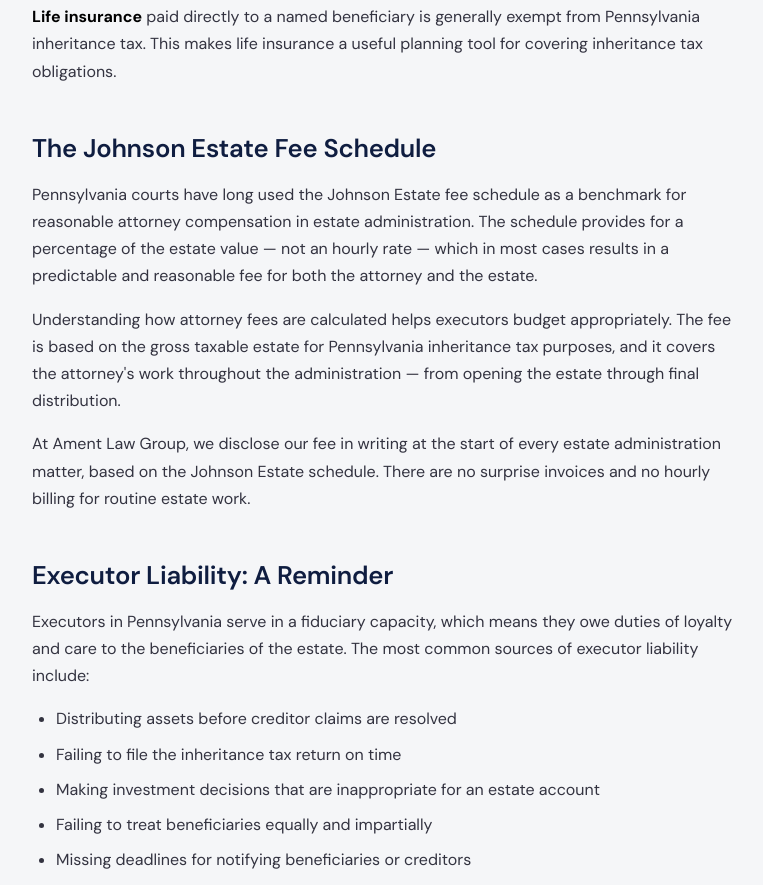
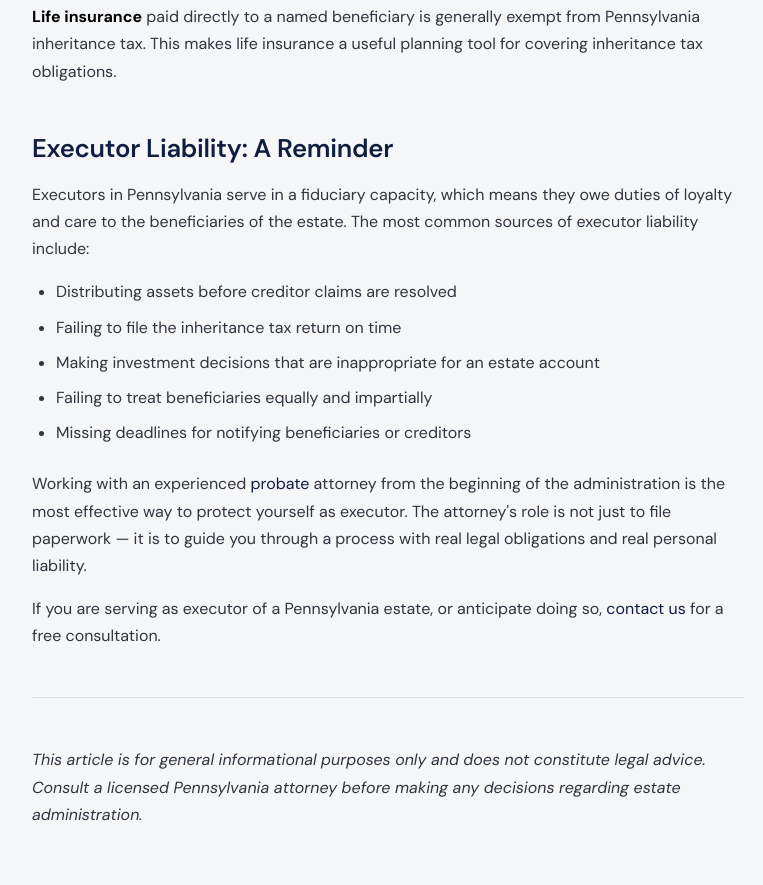
Before and after one commit to jament23/ament-law-website, an Eleventy site: page blog/posts/pennsylvania-estate-administration-changes-2026.md in a window 1280 px wide. Shown: the part 2449-3334 px from the top of the page, without its empty margins (62-825 px from the left). Built offline with nearby package versions, Linux system fonts and the light colour scheme; Eleventy itself is replaced by a stand-in of ours; files that its build step writes are made by us from their sources.

Commit message:
Update blog post: What's New in Pennsylvania Estate Administration: Changes Executors Need to Know

```diff
--- a/blog/posts/pennsylvania-estate-administration-changes-2026.md
+++ b/blog/posts/pennsylvania-estate-administration-changes-2026.md
@@ -2,7 +2,6 @@
 title: "What's New in Pennsylvania Estate Administration: Changes Executors Need to Know"
 description: "From SECURE Act impacts on inherited retirement accounts to remote probate appointments and updated court procedures, here's what's changed in Pennsylvania estate administration."
 date: 2026-03-16
-tags: ["probate", "blog"]
 author: "John W. Ament, Esq."
 ---
 
@@ -48,13 +47,6 @@ A few administrative notes on inheritance tax practice:
 
 **Life insurance** paid directly to a named beneficiary is generally exempt from Pennsylvania inheritance tax. This makes life insurance a useful planning tool for covering inheritance tax obligations.
 
-## The Johnson Estate Fee Schedule
-
-Pennsylvania courts have long used the Johnson Estate fee schedule as a benchmark for reasonable attorney compensation in estate administration. The schedule provides for a percentage of the estate value — not an hourly rate — which in most cases results in a predictable and reasonable fee for both the attorney and the estate.
-
-Understanding how attorney fees are calculated helps executors budget appropriately. The fee is based on the gross taxable estate for Pennsylvania inheritance tax purposes, and it covers the attorney's work throughout the administration — from opening the estate through final distribution.
-
-At Ament Law Group, we disclose our fee in writing at the start of every estate administration matter, based on the Johnson Estate schedule. There are no surprise invoices and no hourly billing for routine estate work.
 
 ## Executor Liability: A Reminder
 
```
